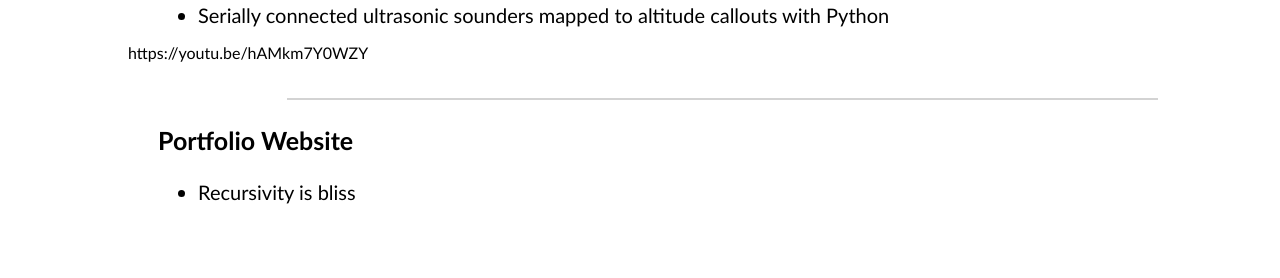
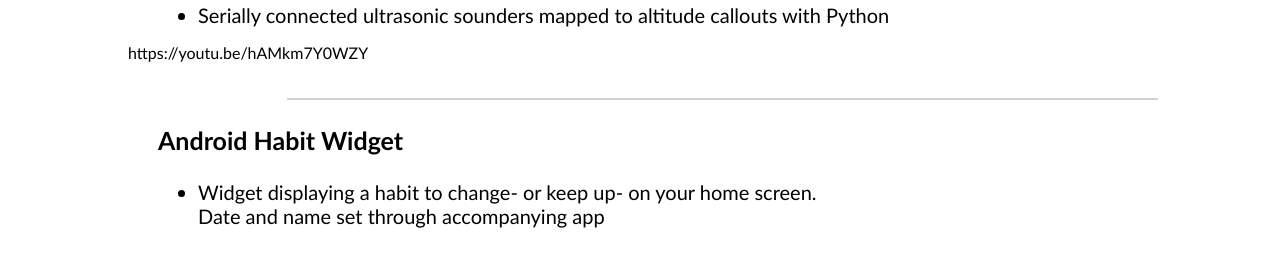
Before and after one commit to GitterandSitter/Portfolio-Site, a plain HTML site: page index.html in a window 1280 px wide. Shown: the part 1435-1713 px from the top of the page. Drawn offline with Linux system fonts and the light colour scheme.

Commit message:
Habit Widget

```diff
--- a/index.html
+++ b/index.html
@@ -118,9 +118,9 @@
           </div>
           <hr>
           <div class="project-card">
-            <h3>Portfolio Website</h3>
+            <h3>Android Habit Widget</h3>
             <ul>
-              <li>Recursivity is bliss</li>
+              <li>Widget displaying a habit to change- or keep up- on your home screen.</br>Date and name set through accompanying app</li>
             </ul>
           </div>
     </div>
```
